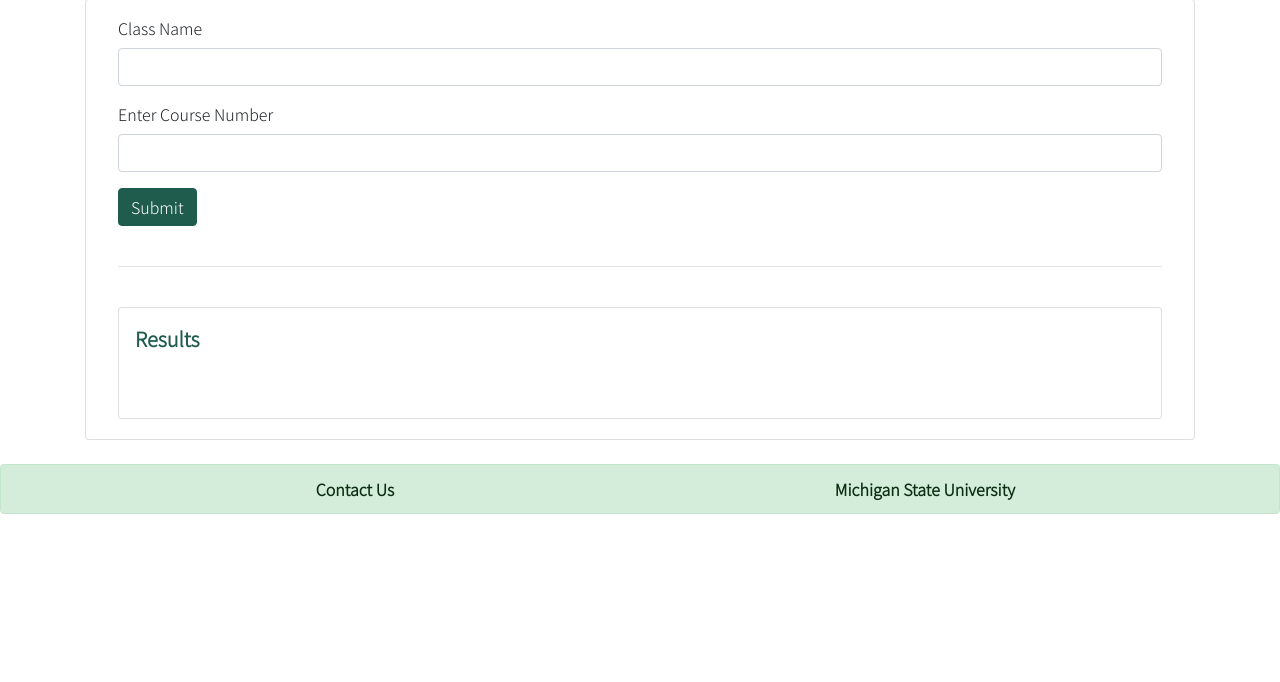
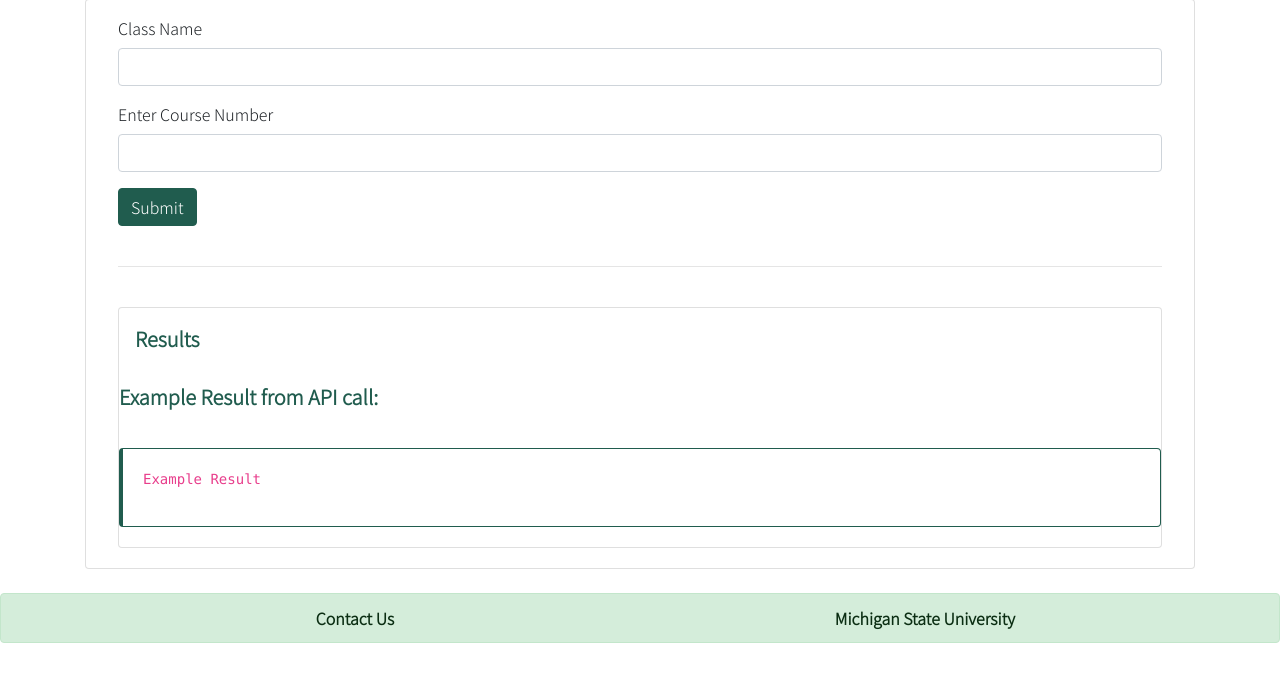
Before and after one commit to AshGod16/MSUGradesAPI, a Flask app: page /interactive in a window 1280 px wide. Shown: the part 81-763 px from the top of the page. Run offline with Flask 2, Linux system fonts and the light colour scheme; some libraries are stand-ins or nearby versions.

Commit message:
minor ajax fixes

```diff
--- a/static/js/msuGrades.js
+++ b/static/js/msuGrades.js
@@ -58,11 +58,11 @@ Interactive.prototype.communicate = function () {
     jQuery.ajax({
         url: link,
         method: "GET",
-        dataType: 'text',
+        dataType: 'JSON',
         success: function (data) {
             // debugger;
             jQuery('#apiresults').html(JSON.stringify(data));
-            console.log(data)
+            console.log(data);
         },
         error: function(xhr, status, error){
             console.log('error');
--- a/templates/interactive.html
+++ b/templates/interactive.html
@@ -88,8 +88,9 @@
                     <div class="card-title">
                         <p class="sub-heading"><strong>Results</strong></p>
                     </div>
-                    <div class="card-body" id="apiresults">
-
+                    <p class="sub-heading"><strong>Example Result from API call:</strong></p>
+                    <div class="bd-callout bd-callout-info" id="apiresults">
+                        <pre style="color:#e83e8c;"><code id="results">Example Result</code></pre>
                     </div>
                 </div>
             </div>
```
